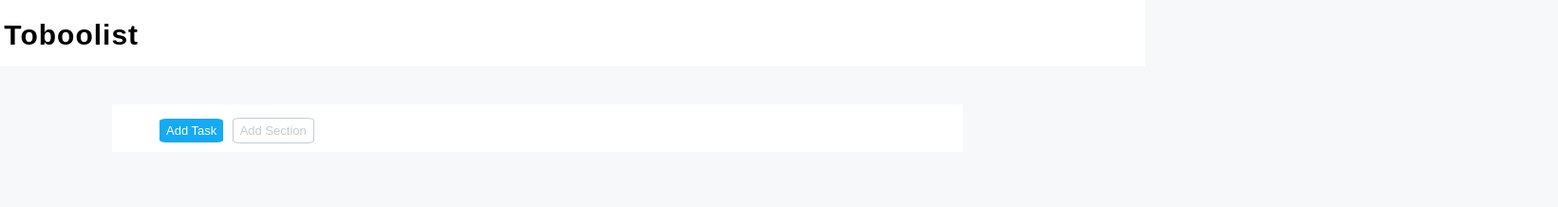
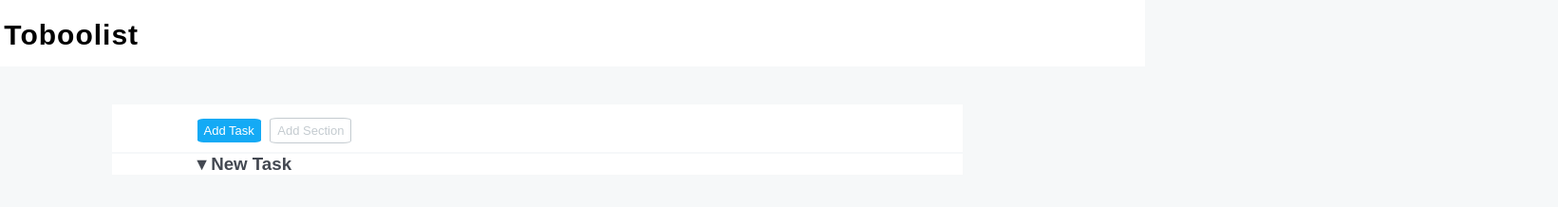
Before and after one commit to PierdomenicoPacilio/html-css-toboolist, a plain HTML site: page index.html in a window 1280 px wide. Shown: the full height of the page at 95% size, 1641 px wide, since content can reach past the window. Drawn offline with Linux system fonts and the light colour scheme.

Commit message:
feat: new task

```diff
--- a/css/style.css
+++ b/css/style.css
@@ -8,6 +8,7 @@
 body{
     font-family: Arial, Helvetica, sans-serif;
     background-color: #f6f8f9;
+    position: relative;
 }
 /* /common */
 
@@ -41,6 +42,12 @@ main{
     margin: 40px auto;
 }
 
+.main-1{
+    max-width: 80%;
+    margin: 10px auto;
+    color: #434851;
+}
+
 /* tasti */
 .tasto{
     font-size: small;
@@ -55,7 +62,6 @@ main{
 .tasto-a{
     margin-top: 15px;
     margin-bottom: 10px;
-    margin-left: 50px;
     margin-right: 5px;
     background-color: #14aaf5;
     color: #FFFFFF;
@@ -70,4 +76,7 @@ main{
 hr{
     border: none;
     background-color: #f6f8f9 ;
+    height: 2px;
+    margin-left: -100%;
+    margin-right: -100%;
 }
--- a/index.html
+++ b/index.html
@@ -20,10 +20,12 @@
 
     <!-- tasti -->
     <main>
-        <div class="tasto tasto-a"> <span>Add Task</span></div>
-        <div class="tasto tasto-b"><span>Add Section</span></div>
-        <br>
-    <hr>
+        <div class="main-1">
+            <div class="tasto tasto-a"> <span>Add Task</span></div>
+            <div class="tasto tasto-b"><span>Add Section</span></div><br>
+            <hr>
+            <h3>&#9662 New Task</h3>
+        </div>
     </main>
     <!-- /tasti -->
 
```
